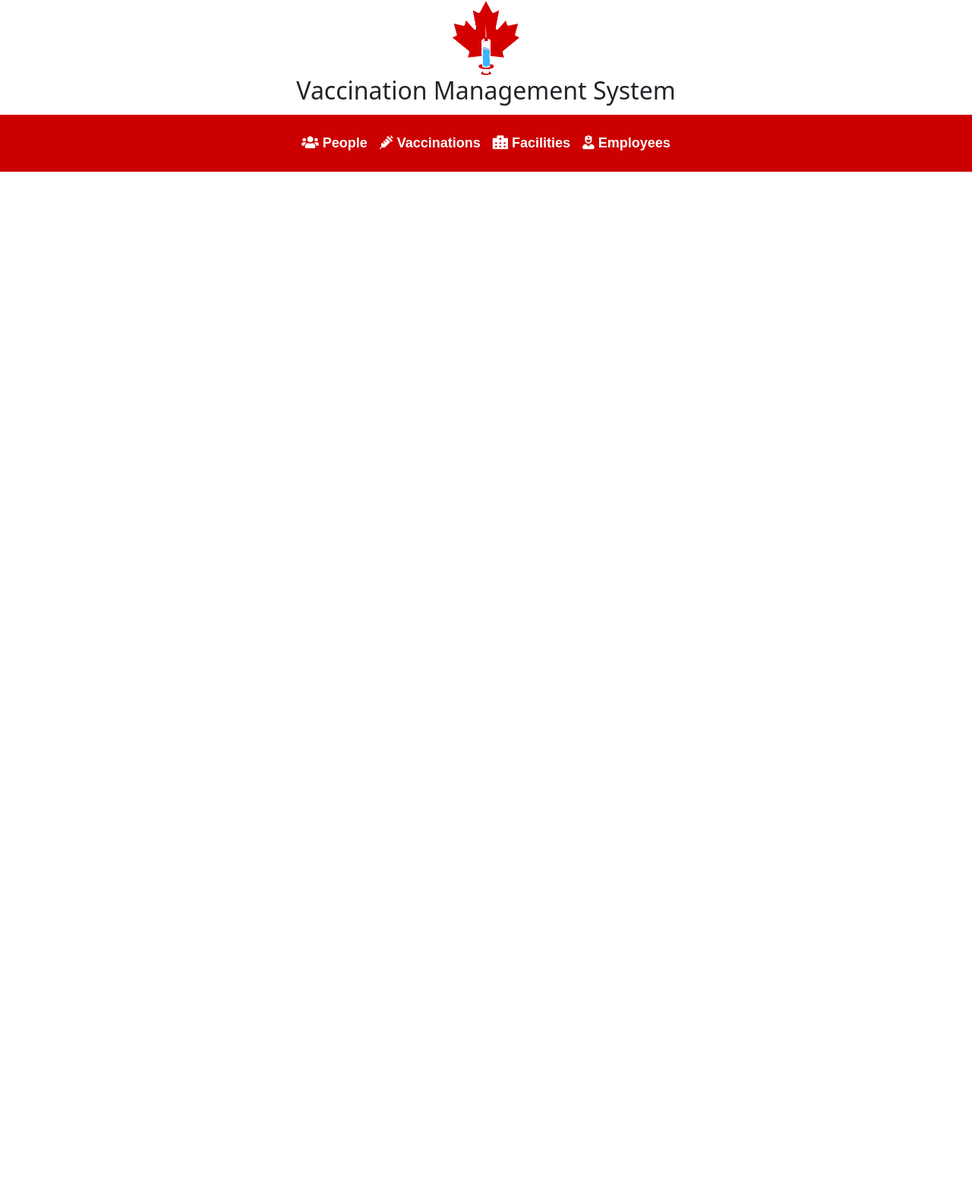
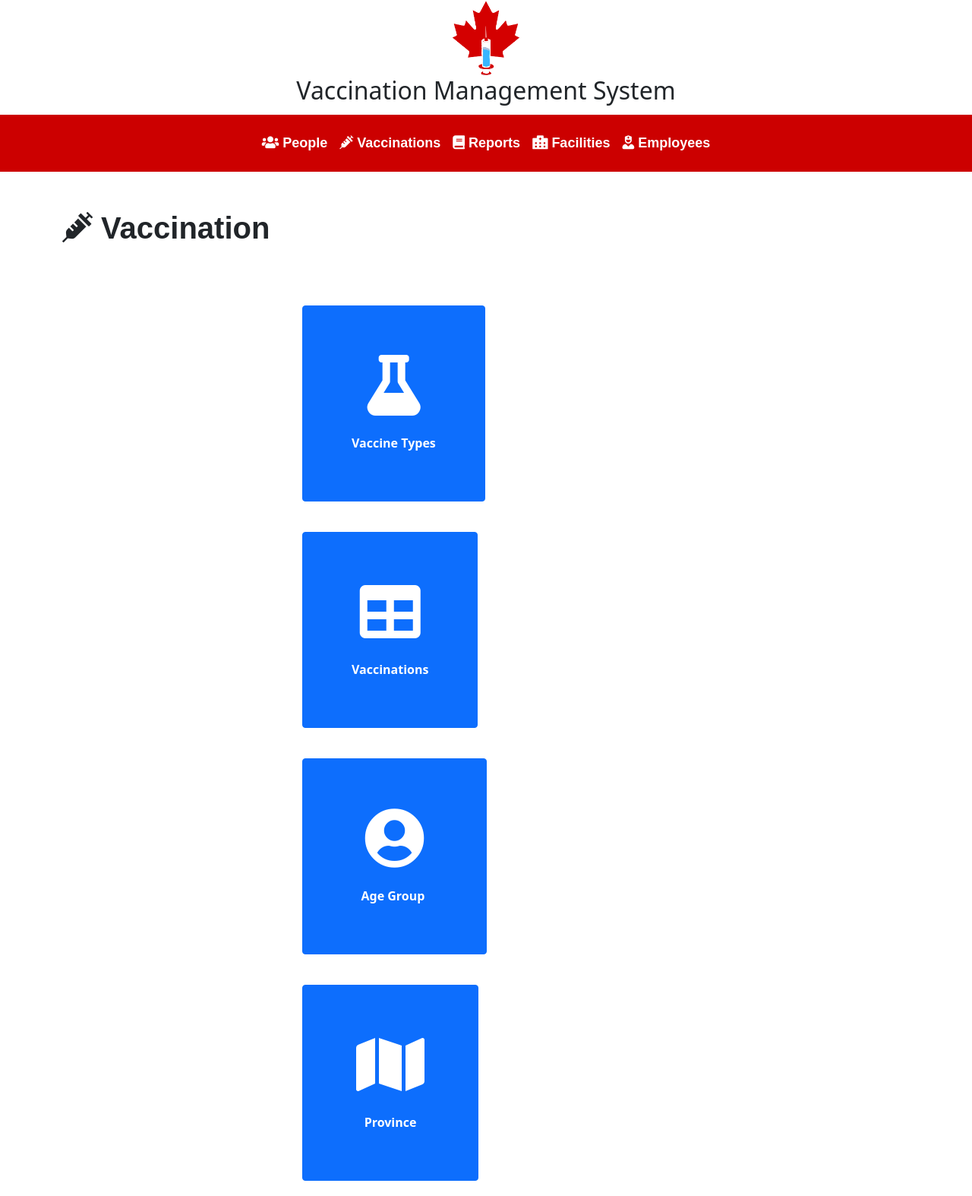
Before and after one commit to singharash09/Vaccination-System, a PHP site: page /vaccination/vaccination.php in a window 1280 px wide. Shown: the whole page at 76% size. Before the commit the page ends 226 px from the top, so only its background shows below. Run offline with PHP 8.4, Linux system fonts and the light colour scheme; data that the repository does not hold is empty; some libraries are stand-ins or nearby versions.

Commit message:
routes changes + vaccination page

```diff
--- a/lib/processPersonDeletion.php
+++ b/lib/processPersonDeletion.php
@@ -8,7 +8,7 @@ if(isset($_GET['personToDelete'])){
     mysqli_query($conn, $query);
 
 
-    header("Location: ../public/people.php?deletion=success");
+    header("Location: ../public/people/people.php?deletion=success");
 }
 
 
--- a/lib/processPersonEdit.php
+++ b/lib/processPersonEdit.php
@@ -40,6 +40,6 @@ WHERE SSN='$personSSN';";
 mysqli_query($conn, $query1);
 mysqli_query($conn, $query2);
 
-header("Location: ../public/people.php?edit=success");
+header("Location: ../public/people/people.php?edit=success");
 
 ?>
--- a/lib/processPersonInsertion.php
+++ b/lib/processPersonInsertion.php
@@ -38,6 +38,6 @@ VALUES('$personSSN', '$personMedicare', '$personFname', '$personLname', '$person
 mysqli_query($conn, $query1);
 mysqli_query($conn, $query2);
 
-header("Location: ../public/people.php?insertion=success")
+header("Location: ../public/people/people.php?insertion=success")
 
 ?>
--- a/public/css/styles.css
+++ b/public/css/styles.css
@@ -33,3 +33,10 @@
         text-align: center;
         margin-top: 50px;
 }
+
+.center-element {
+  margin: auto;
+  width: 50%;
+  padding-left: 5vw;
+    padding-right: 5vw;
+}
--- a/public/templates/header.php
+++ b/public/templates/header.php
@@ -26,10 +26,13 @@
             <ul class="navbar-nav mx-auto mb-2 mb-lg-0">
                 <li class="nav-item">
                     <!--Must change this url when pushing to concordia servers-->
-                    <a class="nav-link active" aria-current="page" href="/COMP353/public/people.php"><i class="fas fa-users"></i>  People</a>
+                    <a class="nav-link active" aria-current="page" href="/COMP353/public/people/people.php"><i class="fas fa-users"></i>  People</a>
                 </li>
                 <li class="nav-item">
-                    <a class="nav-link" aria-current="page" href="#"><i class="fas fa-syringe"></i>  Vaccinations</a>
+                    <a class="nav-link" aria-current="page" href="/COMP353/public/vaccination/vaccination.php"><i class="fas fa-syringe"></i>  Vaccinations</a>
+                </li>
+                <li class="nav-item">
+                    <a class="nav-link" aria-current="page" href="/COMP353/public/index.php"><i class="fas fa-book"></i>  Reports</a>
                 </li>
                <li class="nav-item">
                     <a class="nav-link" aria-current="page" href="#"><i class="fas fa-hospital-alt"></i>  Facilities</a>
--- a/public/vaccination.php
+++ /dev/null
@@ -1,15 +0,0 @@
-<?php
-include_once 'templates/header.php';
-include_once '../config/db.php';
-?>
-<!DOCTYPE html>
-
-<html>
-    <head>
-
-    </head>
-
-    <body>
-
-    </body>
-</html>
--- /dev/null
+++ b/public/vaccination/vaccination.php
@@ -0,0 +1,53 @@
+<?php
+include_once '../templates/header.php';
+//include_once '../../config/db.php';
+?>
+
+<!DOCTYPE html>
+
+<html>
+    <head>
+
+    <link rel="stylesheet" href="../css/styles.css">
+
+    </head>
+
+    <body>
+        <div class="container">
+            <div class="row top-buffer">
+                <div class="col-sm-9"><h1 class="page-title"> <i class="fas fa-syringe"></i>  Vaccination</h1></div>
+            </div>
+        </div>
+
+        <div>
+
+      <div class="row">
+        <div class="col-lg-12 center-element">
+            <a href="#" class="btn btn-sq-lg btn-primary" style="margin:20px; padding: 5vw; font-weight: bolder;">
+            <i class="fas fa-flask fa-5x"></i></br></br>
+            Vaccine Types
+            </a>
+            <a href="#" class="btn btn-sq-lg btn-primary" style="margin:20px; padding: 5vw; font-weight: bolder;">
+            <i class="fas fa-table  fa-5x"></i></br></br>
+            Vaccinations
+            </a>
+            <a href="#" class="btn btn-sq-lg btn-primary" style="margin:20px; padding: 5vw; font-weight: bolder;">
+            <i class="fas fa-user-circle fa-5x"></i></br></br>
+             &nbsp;&nbsp;&nbsp;Age Group &nbsp;&nbsp;&nbsp;
+            </a>
+            <a href="#" class="btn btn-sq-lg btn-primary" style="margin:20px; padding: 5vw; font-weight: bolder;">
+            <i class="fas fa-map fa-5x"></i></br></br>
+             &nbsp;&nbsp;&nbsp;&nbsp;Province&nbsp;&nbsp;&nbsp;&nbsp;
+            </a>
+        </div>
+      </div>
+
+
+        </div>
+
+
+
+
+
+    </body>
+</html>
```
Also changed, not shown: public/people/people.php (renamed from public/people.php, +6 -7 lines), public/people/editPerson.php (renamed from public/modify/editPerson.php), public/people/insertPerson.php (renamed from public/modify/insertPerson.php).
